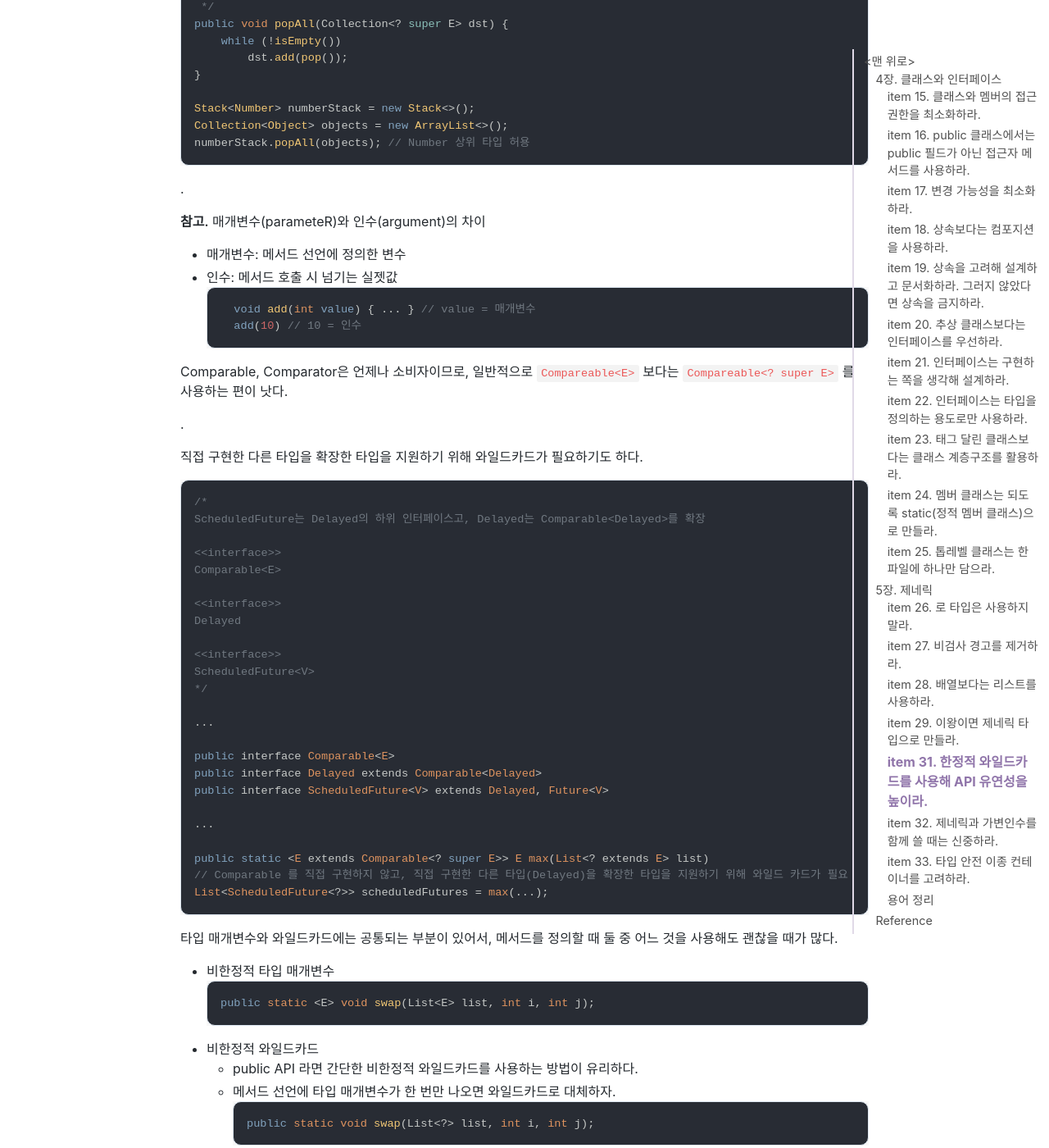
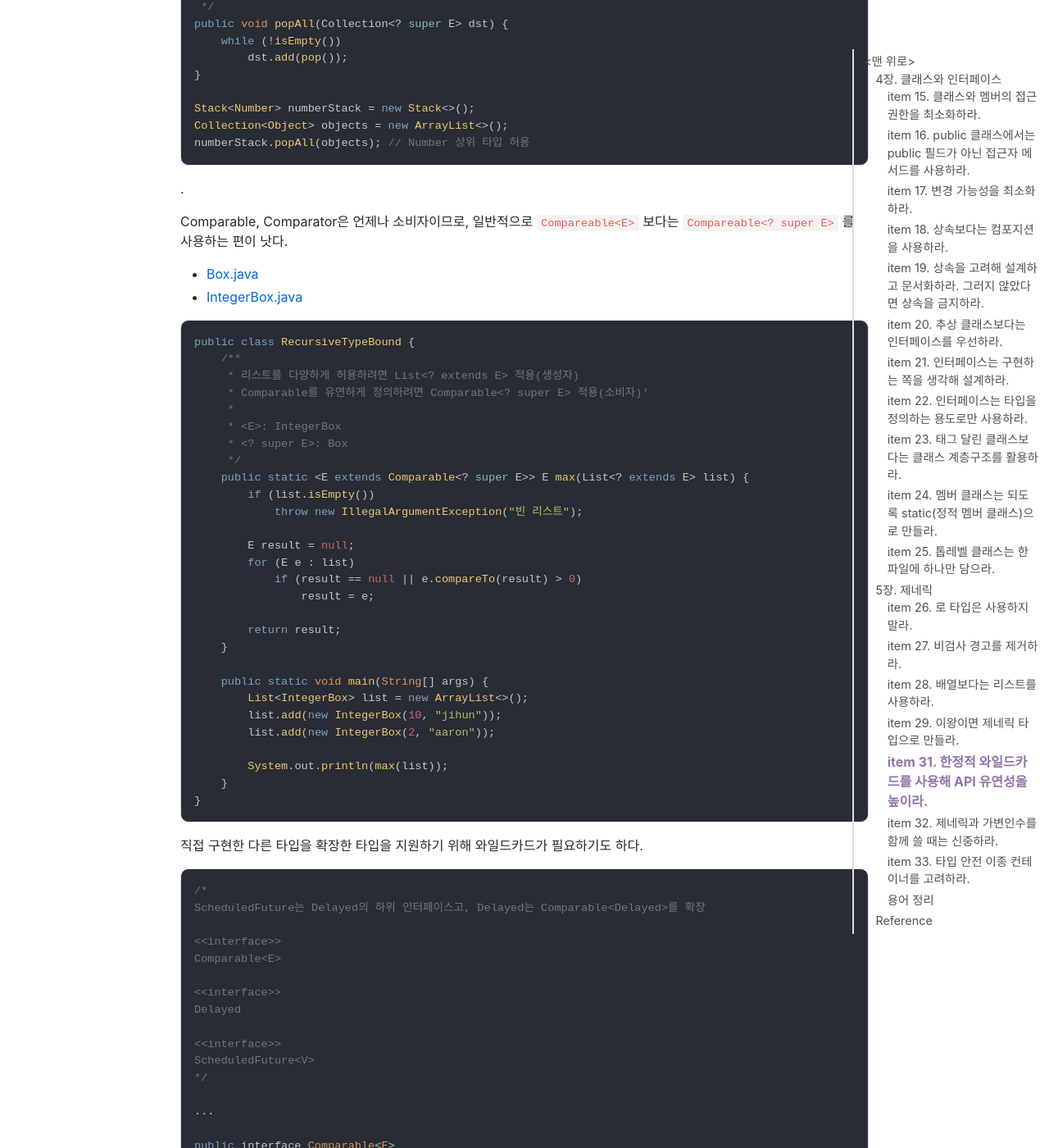
Before and after one commit to jihunparkme/jihunparkme.github.io, a Jekyll site: the page built from _posts/2023-04-22-Effective-Java-Class-Interface-Generics.md, in a window 1280 px wide and 1400 px high, scrolled down 25127 px. Shown: the whole window at 82% size. Built offline with Jekyll 4.4.1, drawn with Linux system fonts in a browser that asks for light colours; nearby versions of some CDN libraries; comment, search, counter and statistics services are not loaded; some of the changed text lies outside the part shown.

Commit message:
[Effective Java] item 31. 한정적 와일드카드를 사용해 API 유연성을 높이라.
-  Comparator와 Comparable은 소비자

````diff
--- a/_posts/2023-04-22-Effective-Java-Class-Interface-Generics.md
+++ b/_posts/2023-04-22-Effective-Java-Class-Interface-Generics.md
@@ -1060,7 +1060,7 @@ public static <E> Set<E> union(Set<E> s1, Set<E> s2) {
 >
 > PECS 공식을 기억하자.
 >
-> 즉, 생산자(produce)는 extends를 소비자(consumer)는 super를 사용한다.
+> 즉, 생산자(Produce)는 Extends를 소비자(Consumer)는 Super를 사용한다.
 >
 > Comparable과 Comparator는 모두 소비자라는 사실도 잊지 말자.
 
@@ -1115,32 +1115,44 @@ numberStack.popAll(objects); // Number 상위 타입 허용
 
 .
 
-**참고.** 매개변수(parameteR)와 인수(argument)의 차이
-- 매개변수: 메서드 선언에 정의한 변수
-- 인수: 메서드 호출 시 넘기는 실젯값
-    ```java
-    void add(int value) { ... } // value = 매개변수
-    add(10) // 10 = 인수
-    ```
-
-
-
-
-
-
-
-
-
-
-
-
-
-
-
-
 Comparable, Comparator은 언제나 소비자이므로, 일반적으로 `Compareable<E>` 보다는 `Compareable<? super E>` 를 사용하는 편이 낫다.
 
-.
+- [Box.java](https://github.com/jihunparkme/Effective-JAVA/blob/main/effective-java-part2/src/main/java/me/whiteship/chapter05/item31/exmaple/Box.java)
+- [IntegerBox.java](https://github.com/jihunparkme/Effective-JAVA/blob/main/effective-java-part2/src/main/java/me/whiteship/chapter05/item31/exmaple/IntegerBox.java)
+
+```java
+public class RecursiveTypeBound {
+    /**
+     * 리스트를 다양하게 허용하려면 List<? extends E> 적용(생성자)
+     * Comparable를 유연하게 정의하려면 Comparable<? super E> 적용(소비자)'
+     *
+     * <E>: IntegerBox
+     * <? super E>: Box
+     */
+    public static <E extends Comparable<? super E>> E max(List<? extends E> list) {
+        if (list.isEmpty())
+            throw new IllegalArgumentException("빈 리스트");
+
+        E result = null;
+        for (E e : list)
+            if (result == null || e.compareTo(result) > 0)
+                result = e;
+
+        return result;
+    }
+
+    public static void main(String[] args) {
+        List<IntegerBox> list = new ArrayList<>();
+        list.add(new IntegerBox(10, "jihun"));
+        list.add(new IntegerBox(2, "aaron"));
+
+        System.out.println(max(list));
+    }
+}
+```
+
+
+
 
 직접 구현한 다른 타입을 확장한 타입을 지원하기 위해 와일드카드가 필요하기도 하다.
 
@@ -1612,6 +1624,23 @@ static <T> void safe(T... values) {
 
 .
 
+
+**`매개변수(parameteR)와 인수(argument)`** / Item 31
+
+- 매개변수: 메서드 선언에 정의한 변수
+- 인수: 메서드 호출 시 넘기는 실젯값
+  ```java
+  // value = 매개변수
+  void add(int value) { ... }
+
+  ...
+
+  // 10 = 인수
+  add(10)
+  ```
+
+.
+
 📝🔔🔍
 
 # Reference
````
